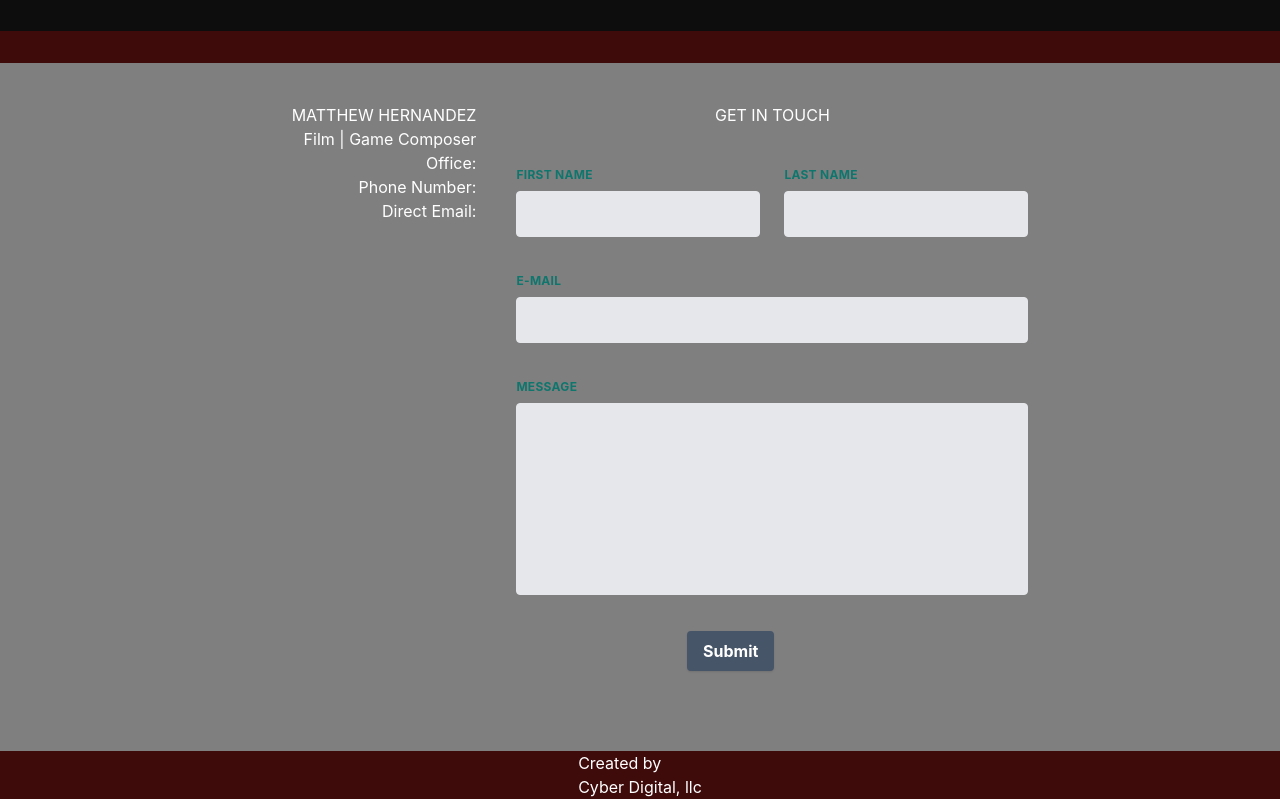
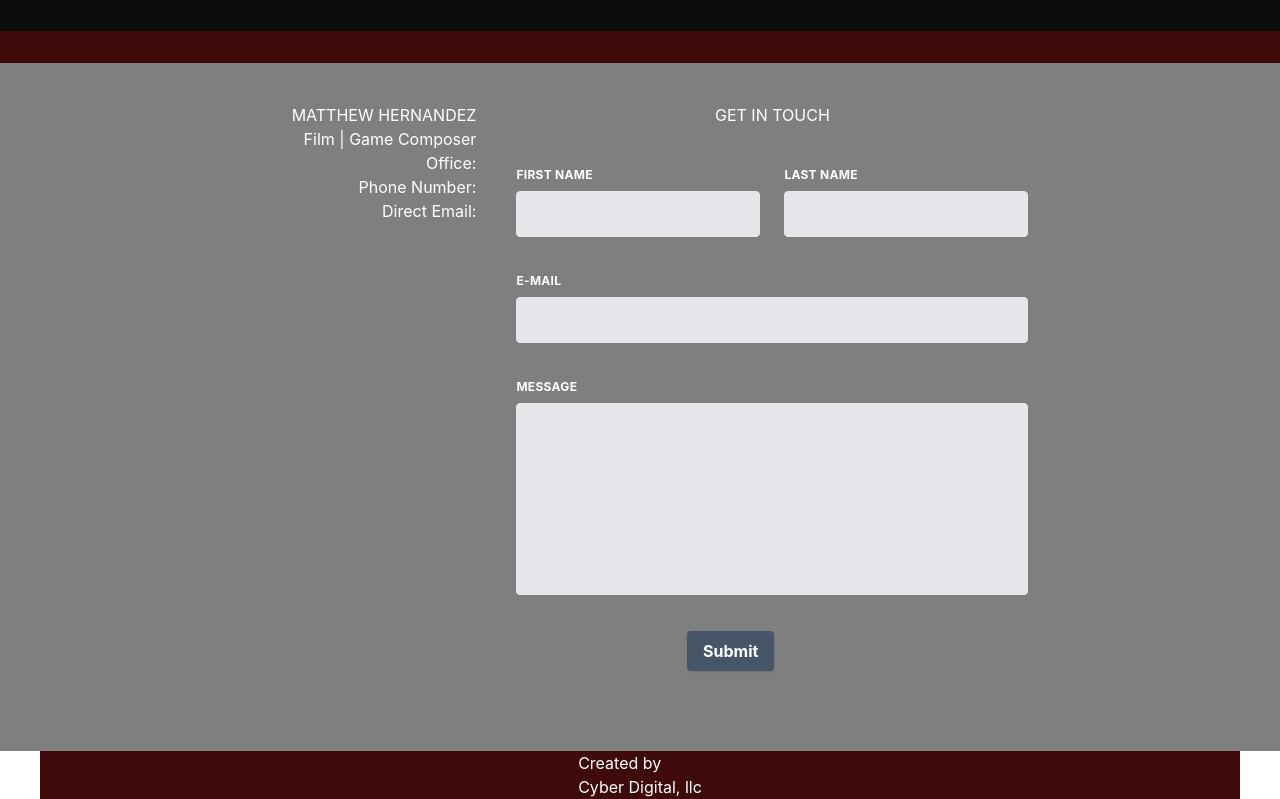
Before and after one commit to Cyber-Digital-llc/Matthews-Portfolio-Website-FE, a Next.js app: page / in a window 1280 px wide. Shown: the part 3271-4070 px from the top of the page. Built offline with nearby package versions, Linux system fonts and the light colour scheme.

Commit message:
updated form

```diff
--- a/components/ContactForm.jsx
+++ b/components/ContactForm.jsx
@@ -49,7 +49,7 @@ export default function ContactForm() {
             <div className="flex flex-wrap -mx-3 mb-6">
               <div className="w-full md:w-1/2 px-3 mb-6 md:mb-0">
                 <label
-                  className="block uppercase tracking-wide text-teal-700 text-xs font-bold mb-2"
+                  className="block uppercase tracking-wide text-white text-xs font-bold mb-2"
                   htmlFor="first-name"
                 >
                   First Name
@@ -67,7 +67,7 @@ export default function ContactForm() {
               </div>
               <div className="w-full md:w-1/2 px-3">
                 <label
-                  className="block uppercase tracking-wide text-teal-700 text-xs font-bold mb-2"
+                  className="block uppercase tracking-wide text-white text-xs font-bold mb-2"
                   htmlFor="last-name"
                 >
                   Last Name
@@ -87,7 +87,7 @@ export default function ContactForm() {
             <div className="flex flex-wrap -mx-3 mb-6">
               <div className="w-full px-3">
                 <label
-                  className="block uppercase tracking-wide text-teal-700 text-xs font-bold mb-2"
+                  className="block uppercase tracking-wide text-white text-xs font-bold mb-2"
                   htmlFor="email"
                 >
                   E-mail
@@ -106,7 +106,7 @@ export default function ContactForm() {
             <div className="flex flex-wrap -mx-3 mb-6">
               <div className="w-full px-3">
                 <label
-                  className="block uppercase tracking-wide text-teal-700  text-xs font-bold mb-2"
+                  className="block uppercase tracking-wide text-white  text-xs font-bold mb-2"
                   htmlFor="message"
                 >
                   Message
--- a/components/MobileNav.jsx
+++ b/components/MobileNav.jsx
@@ -101,7 +101,7 @@ function Nav() {
             <button
               onClick={() => setIsOpen(!isOpen)}
               type="button"
-              className="rounded-md font-myriadpro text-xl  shadow-md shadow-[#ffffff] text-[#ffffff] hover:text-[#989898] p-2 px-4 cursor-pointer"
+              className="rounded-md font-futura text-xl  shadow-md shadow-[#ffffff] text-[#ffffff] hover:text-[#989898] p-2 px-4 cursor-pointer"
               aria-controls="mobile-menu"
               aria-expanded="false"
             >
--- a/pages/index.js
+++ b/pages/index.js
@@ -37,16 +37,19 @@ export default function Home() {
                 </div>
             </main>
             <ScrollToTopButton />
-            <footer className='w-[100vw] flex justify-center align-center bg-[rgb(63,10,10)] '>
+            <footer className='w-full flex items-center justify-center align-center bg-[rgb(63,10,10)] '>
                 <a
                     href='https://cyberdigitalllc.com'
                     target='_blank'
                     rel='noopener noreferrer'
                 >
                     Created by{" "}
-                    <span className={styles.logo}>
-                        <h2>Cyber Digital, llc</h2>
-                    </span>
+                    <div
+                        className='flex
+                    '
+                    >
+                        <h2 className='flex flex-row'>Cyber Digital, llc</h2>
+                    </div>
                 </a>
             </footer>
             {/* </div> */}
```
